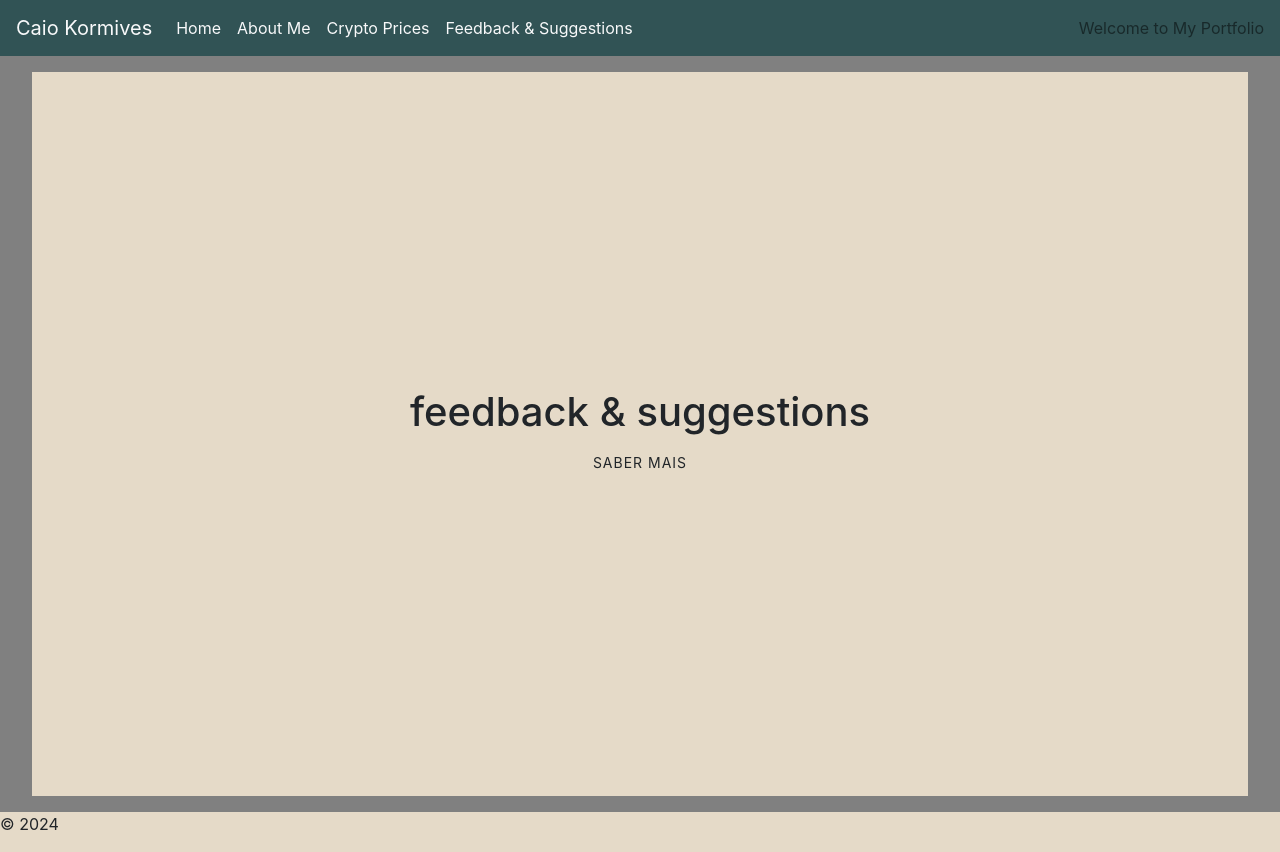
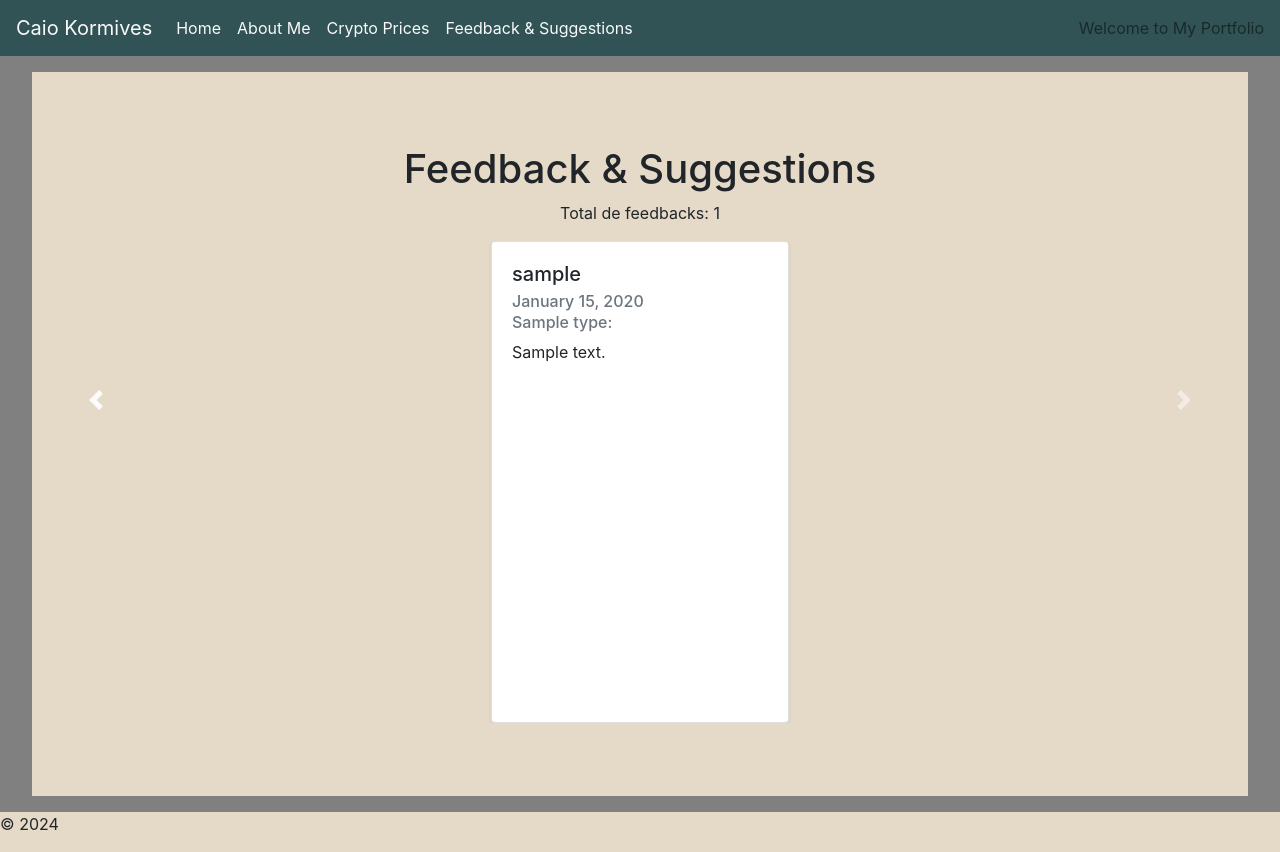
Before and after one commit to xxcaioken/portfolio, a Django app: template feedback_suggestions/templates/feedback_suggestions/index.html in a window 1280 px wide. Run offline with Django 5.2, Linux system fonts and the light colour scheme; the template is opened without the code that fills it: most values are stand-ins (such as "Sample title", 1, 10 or a date in 2020); some libraries are stand-ins or nearby versions.

Commit message:
feat: increase style for feedbacks and sugestions

```diff
--- a/feedback_suggestions/templates/feedback_suggestions/index.html
+++ b/feedback_suggestions/templates/feedback_suggestions/index.html
@@ -1,22 +1,81 @@
 {% extends 'base.html' %}
 
-{% block title %}feedback & suggestions - Portfolio Caio Kormives{% endblock %}
+{% block title %}Feedback & Suggestions - Portfolio{% endblock %}
+
+{% block style %}
+<link rel="stylesheet" href="https://stackpath.bootstrapcdn.com/bootstrap/4.5.2/css/bootstrap.min.css">
+<style>
+    .carousel-item {
+        min-height: 80vh; /* Altura do item do carrossel */
+        display: flex;
+        justify-content: center;
+                transition: transform 0.8s ease-in-out;
+                overflow: hidden;
+
+
+    }
+    .card {
+        width: 100%; /* Preenche a largura do contêiner */
+        height: 100%; /* Garante que os cartões preencham a altura do item */
+        max-width: 350px; /* Ajuste o valor para aumentar ou diminuir o tamanho do card */
+    }
+    .card-body {
+        overflow-y: auto;
+        min-height: 60vh;
+        max-height: 65vh;
+        max-width: 65vh;
+        min-width: 37vh;
+    }
+</style>
+{% endblock %}
 
 {% block content %}
-    <span>
-        <div class="d-flex flex-column justify-content-center align-items-center p-3 my-3" style="background-color: #e5dac8; max-width: 95%; margin: auto; height: 90.5vh;" data-aos="fade-up" data-aos-delay="100">
-           <h1> feedback & suggestions</h1>
-           <a href="{% url 'login' %}" style="
-           color: var(--default-color);
-           font-weight: 400;
-           font-size: 14px;
-           letter-spacing: 1px;
-           padding: 8px 40px;
-           border-radius: 50px;
-           text-transform: uppercase;
-           transition: 0.3s;
-           border: 2px solid color-mix(in srgb, var(--default-color), transparent 50%);
-       ">Saber mais</a>
+<div class="d-flex flex-column justify-content-center align-items-center p-3 my-3" style="background-color: #e5dac8; max-width: 95%; margin: auto; height: 90.5vh;">
+    <h1>Feedback & Suggestions</h1>
+    <p>Total de feedbacks: {{ feedback_batches|length }}</p>
+
+    <!-- Carrossel de Feedbacks com Múltiplos Itens -->
+    <div id="feedbackCarousel" class="carousel slide" data-ride="carousel" data-interval="false" style="min-width: -webkit-fill-available;">
+        <div class="carousel-inner">
+            {% for feedback_batch in feedback_batches %}
+                <div class="carousel-item {% if forloop.first %}active{% endif %}">
+                    <div class="row" style="justify-content: center;">
+                        {% for feedback in feedback_batch %}
+                            <div class=" align-items-stretch">
+                                <div class="card shadow-sm w-100">
+                                    <div class="card-body w-100" style="">
+                                        <h5 class="card-title">{{ feedback.user.username }}</h5>
+                                        <h6 class="card-subtitle mb-2 text-muted">{{ feedback.date|date:"F j, Y" }}</h6>
+                                        <h6 class="card-subtitle mb-2 text-muted">{{ feedback.type }}:</h6>
+                                        <p class="card-text">{{ feedback.message }}</p>
+                                    </div>
+                                </div>
+                            </div>
+                        {% endfor %}
+                    </div>
+                </div>
+            {% endfor %}
         </div>
-    </span>
+    </div>
+    <a class="carousel-control-prev" href="#feedbackCarousel" role="button" data-slide="prev" aria-label="Previous feedback">
+        <span class="carousel-control-prev-icon" aria-hidden="true"></span>
+        <span class="sr-only">Previous</span>
+    </a>
+    <a class="carousel-control-next" href="#feedbackCarousel" role="button" data-slide="next" aria-label="Next feedback">
+        <span class="carousel-control-next-icon" aria-hidden="true"></span>
+        <span class="sr-only">Next</span>
+    </a>
+</div>
 {% endblock %}
+
+{% block scripts %}
+<script src="https://code.jquery.com/jquery-3.5.1.slim.min.js"></script>
+<script src="https://cdn.jsdelivr.net/npm/bootstrap@4.5.2/dist/js/bootstrap.bundle.min.js"></script>
+
+
+<script>
+    $('#feedbackCarousel').carousel({
+        interval: false // Desativa rotação automática
+    });
+</script>
+{% endblock %}
--- a/templates/base.html
+++ b/templates/base.html
@@ -60,30 +60,18 @@
             </button>
             <div class="collapse navbar-collapse" id="navbarContent">
                 <ul class="navbar-nav mr-auto">
-                    <li class="nav-item">
-                        <a class="nav-link text-light" href="{% url 'home' %}">Home</a>
-                    </li>
-                    <li class="nav-item">
-                        <a class="nav-link text-light" href="{% url 'about' %}">About Me</a>
-                    </li>
-                    <li class="nav-item">
-                        <a class="nav-link text-light" href="{% url 'crypto_prices' %}">Crypto Prices</a>
-                    </li>
-                    <li class="nav-item">
-                        <a class="nav-link text-light" href="{% url 'feedback_suggestions' %}">Feedback & Suggestions</a>
-                    </li>
+                    <li class="nav-item"><a class="nav-link text-light" href="{% url 'home' %}">Home</a></li>
+                    <li class="nav-item"><a class="nav-link text-light" href="{% url 'about' %}">About Me</a></li>
+                    <li class="nav-item"><a class="nav-link text-light" href="{% url 'crypto_prices' %}">Crypto Prices</a></li>
+                    <li class="nav-item"><a class="nav-link text-light" href="{% url 'feedback_suggestions' %}">Feedback & Suggestions</a></li>
                 </ul>
-                <span class="navbar-text">
-                    Welcome to My Portfolio
-                </span>
+                <span class="navbar-text">Welcome to My Portfolio</span>
             </div>
         </nav>
     </header>
 
     <main>
-        {% block content %}
-        <!-- content from htmls -->
-        {% endblock %}
+        {% block content %} {% endblock %}
     </main>
 
     <footer style="background-color: #e5dac8;">
@@ -92,5 +80,8 @@
 
     <script src="https://code.jquery.com/jquery-3.7.1.min.js"></script>
     {% bootstrap_javascript %}
+
+    {% block scripts %}
+    {% endblock %}
 </body>
 </html>
```
